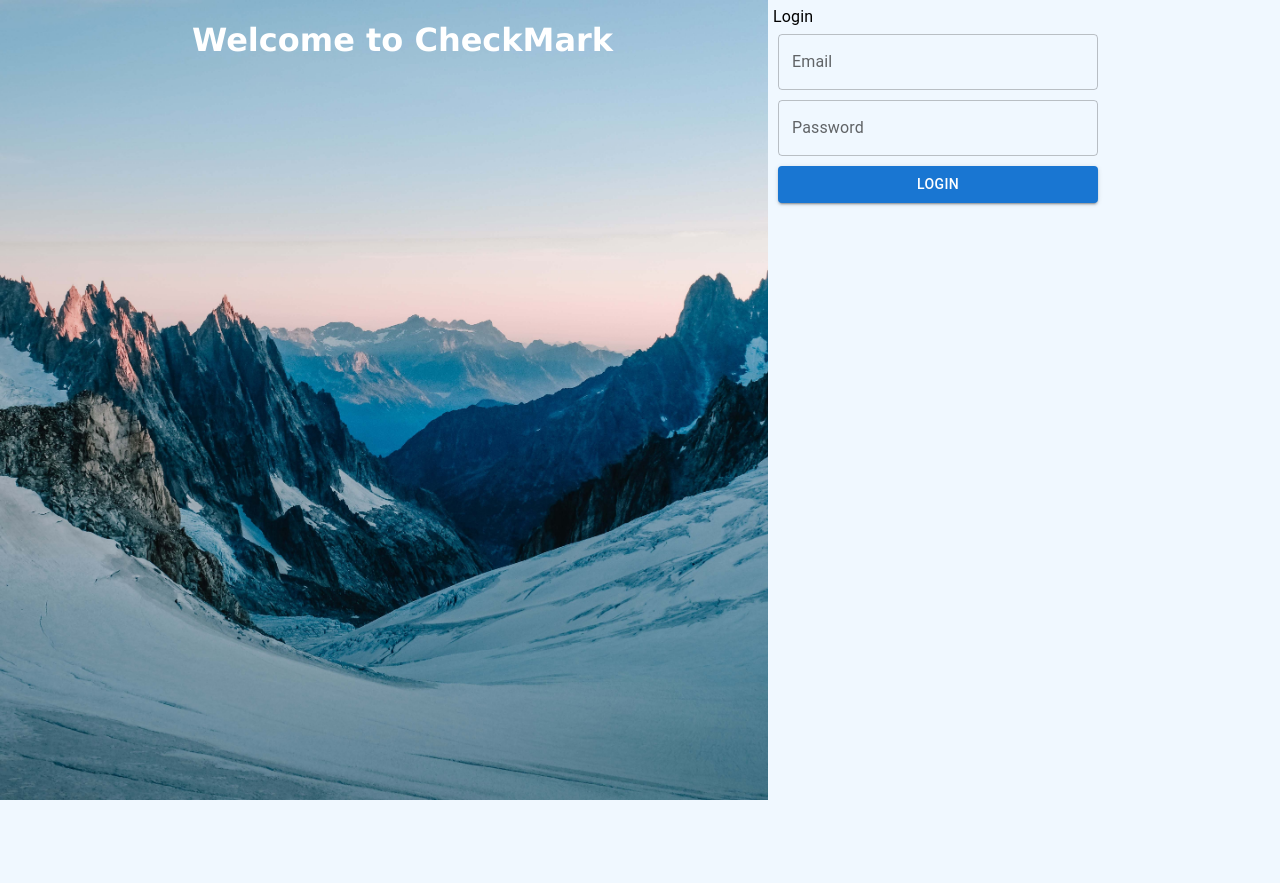
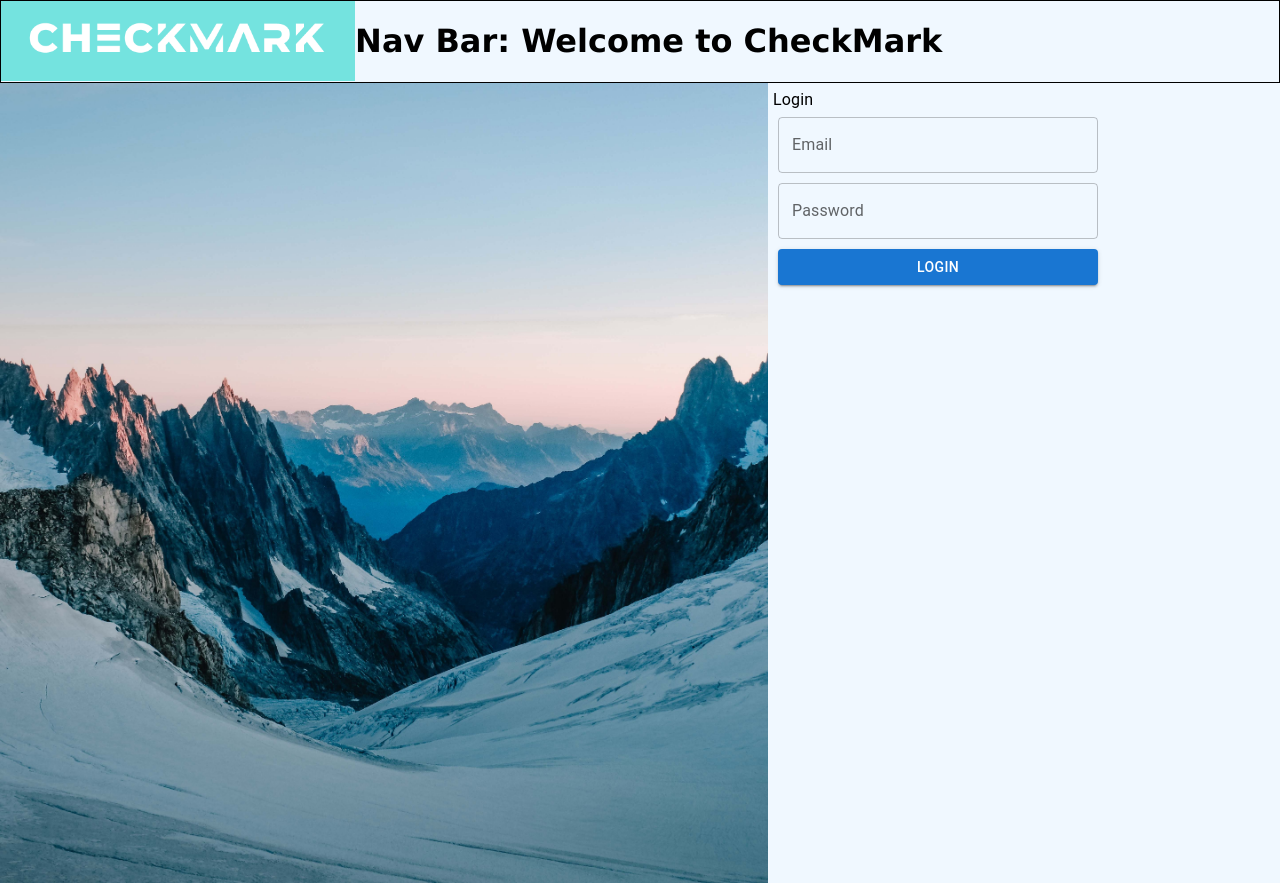
Before and after one commit to liulc006/CheckMark-Project, a React app: page /#/ in a window 1280 px wide. Before the commit the page ends 800 px from the top, so only its background shows below. Built offline with nearby package versions, Linux system fonts and the light colour scheme.

Commit message:
simple NAV BAR

```diff
--- a/src/Components/App.js
+++ b/src/Components/App.js
@@ -3,7 +3,8 @@ import { Button, Box } from '@mui/material';
 import { useDispatch } from 'react-redux';
 import { logout, loginWithToken } from '../store';
 import { useSelector } from 'react-redux';
-import {Login} from './Login';
+import Login from './Login';
+import Nav from './Nav';
 import { Routes, Route } from 'react-router-dom';
 
 
@@ -23,8 +24,7 @@ const App = () => {
 
     return (
         <>
-            <h1 style={{position:'absolute', color:'white', marginLeft:'15vw'}}>Welcome to CheckMark </h1>
-
+            <Nav/>
             <Routes>
                 <Route path='/' element={<Login/>} />
                 <Route path='*' element={<h1>Error! Go Back</h1>} />
--- a/src/Components/Login.js
+++ b/src/Components/Login.js
@@ -3,7 +3,7 @@ import { useDispatch } from 'react-redux';
 import { attemptLogin } from '../store';
 import { TextField, Box, Button, Alert, Typography } from '@mui/material';
 
-export const Login = () => {
+const Login = () => {
     const dispatch = useDispatch();
 
     const [ credential, setCredential ] = useState({
@@ -61,3 +61,5 @@ export const Login = () => {
         </Box>
     );
 };
+
+export default Login;
--- /dev/null
+++ b/src/Components/Nav.js
@@ -0,0 +1,12 @@
+import React from "react";
+
+const Nav = () => {
+    return (
+        <div style={{display:'flex', flexDirection:'row', border:'1px solid black'}}>
+            <img style={{height:'10vh'}} alt='Logo' src="../static/Nav-Logo.png"/>
+            <h1>Nav Bar: Welcome to CheckMark</h1>
+        </div>
+    )
+}
+
+export default Nav;
```
Also changed, not shown: static/Nav-Logo.png (added).
